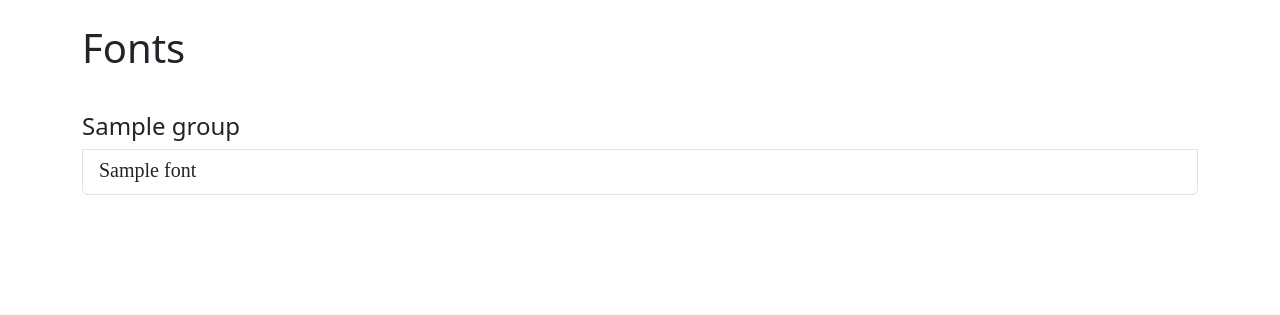
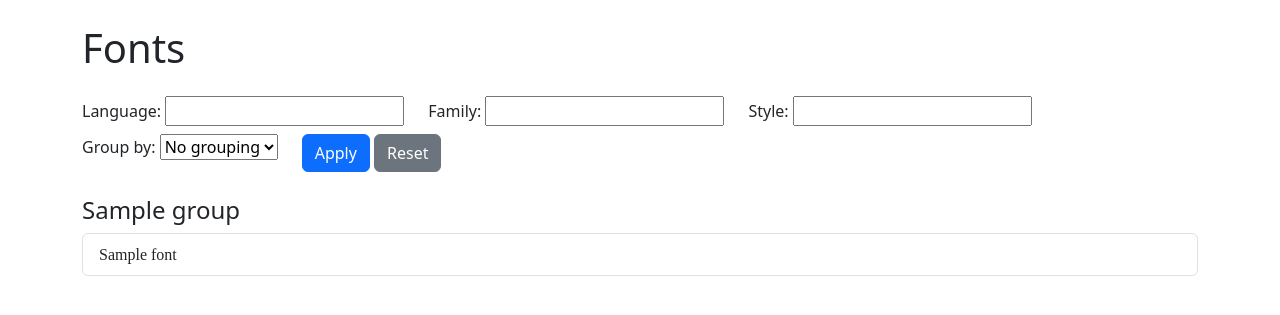
Before and after one commit to goodtune/boxedin, a Django app: template designs/templates/designs/font_list.html in a window 1280 px wide. Shown: the part 48-363 px from the top of the page. Run offline with Django 5.2, Linux system fonts and the light colour scheme; tables that the repository leaves empty hold one stand-in row (values such as "Sample post"); the template is opened without the code that fills it: values that come from a table or form of the project are taken from there, most other values are stand-ins (such as "Sample title", 1, 10 or a date in 2020); some libraries are stand-ins or nearby versions.

Commit message:
Add font filtering form and grouping view

```diff
--- /dev/null
+++ b/designs/forms.py
@@ -0,0 +1,27 @@
+from django import forms
+
+
+class FontFilterForm(forms.Form):
+    """Validate filter parameters for FontListView."""
+
+    lang = forms.CharField(required=False, label="Language")
+    family = forms.CharField(required=False, label="Family")
+    style = forms.CharField(required=False, label="Style")
+
+    GROUP_CHOICES = [
+        ("", "No grouping"),
+        ("lang", "Language"),
+        ("family", "Family"),
+        ("style", "Style"),
+    ]
+    group_by = forms.ChoiceField(required=False, choices=GROUP_CHOICES, label="Group by")
+
+    def get_filters(self) -> dict:
+        """Return cleaned filter values suitable for fontconfig.query."""
+        if not self.is_valid():
+            return {}
+        return {
+            key: value
+            for key, value in self.cleaned_data.items()
+            if key in {"lang", "family", "style"} and value
+        }
--- a/designs/templates/designs/font_list.html
+++ b/designs/templates/designs/font_list.html
@@ -9,29 +9,44 @@
 
 {% block content %}
 <h1 class="mb-4">Fonts</h1>
-<div class="list-group">
+
+<form method="get" class="row gy-2 mb-4">
+    <div class="col-md-auto">{{ form.lang.label_tag }} {{ form.lang }}</div>
+    <div class="col-md-auto">{{ form.family.label_tag }} {{ form.family }}</div>
+    <div class="col-md-auto">{{ form.style.label_tag }} {{ form.style }}</div>
+    <div class="col-md-auto">{{ form.group_by.label_tag }} {{ form.group_by }}</div>
+    <div class="col-md-auto align-self-end">
+        <button type="submit" class="btn btn-primary">Apply</button>
+        <a href="{% url 'font-list' %}" class="btn btn-secondary">Reset</a>
+    </div>
+</form>
 
 {% if grouped_fonts %}
     {% for group, fonts in grouped_fonts.items %}
         <h4 class="mt-3 mb-2">{{ group }}</h4>
+        <div class="list-group mb-3">
         {% for font in fonts|dictsort:"family.en" %}
-        <a href="#" class="list-group-item list-group-item-action">
-            <h5 class="mb-1" style="font-family: '{{ font.family.en }}';">{{ font }}</h5>
-        </a>
+            <div class="list-group-item">
+                <span style="font-family: '{{ font.family.en }}';">{{ font }}</span>
+            </div>
+        {% empty %}
+            <p>No fonts available.</p>
         {% endfor %}
+        </div>
     {% empty %}
         <p>No fonts available.</p>
     {% endfor %}
 {% elif fonts %}
+    <div class="list-group">
     {% for font in fonts|dictsort:"family.en" %}
-        <a href="{% querystring family=font.family.en %}" class="list-group-item list-group-item-action">
-            <h5 class="mb-1" style="font-family: '{{ font.family.en }}';">{{ font }}</h5>
-        </a>
+        <div class="list-group-item">
+            <span style="font-family: '{{ font.family.en }}';">{{ font }}</span>
+        </div>
     {% empty %}
         <p>No fonts available.</p>
     {% endfor %}
+    </div>
 {% else %}
-    <p>Unexpected error</p>
+    <p>No fonts available.</p>
 {% endif %}
-</div>
 {% endblock %}
```
Also changed, not shown: designs/test_font_views.py (added, +35 -0 lines), designs/views.py (+24 -20 lines).
